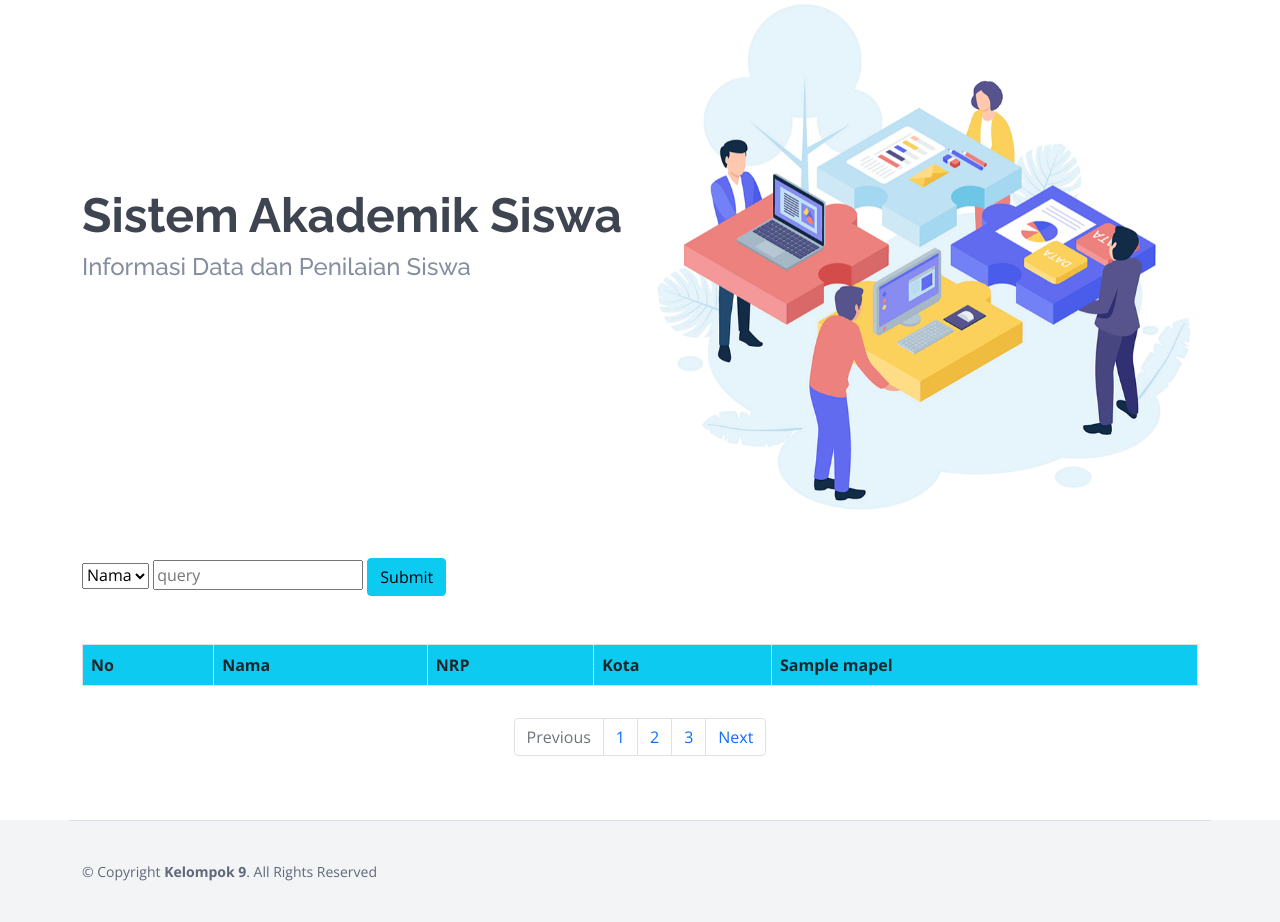
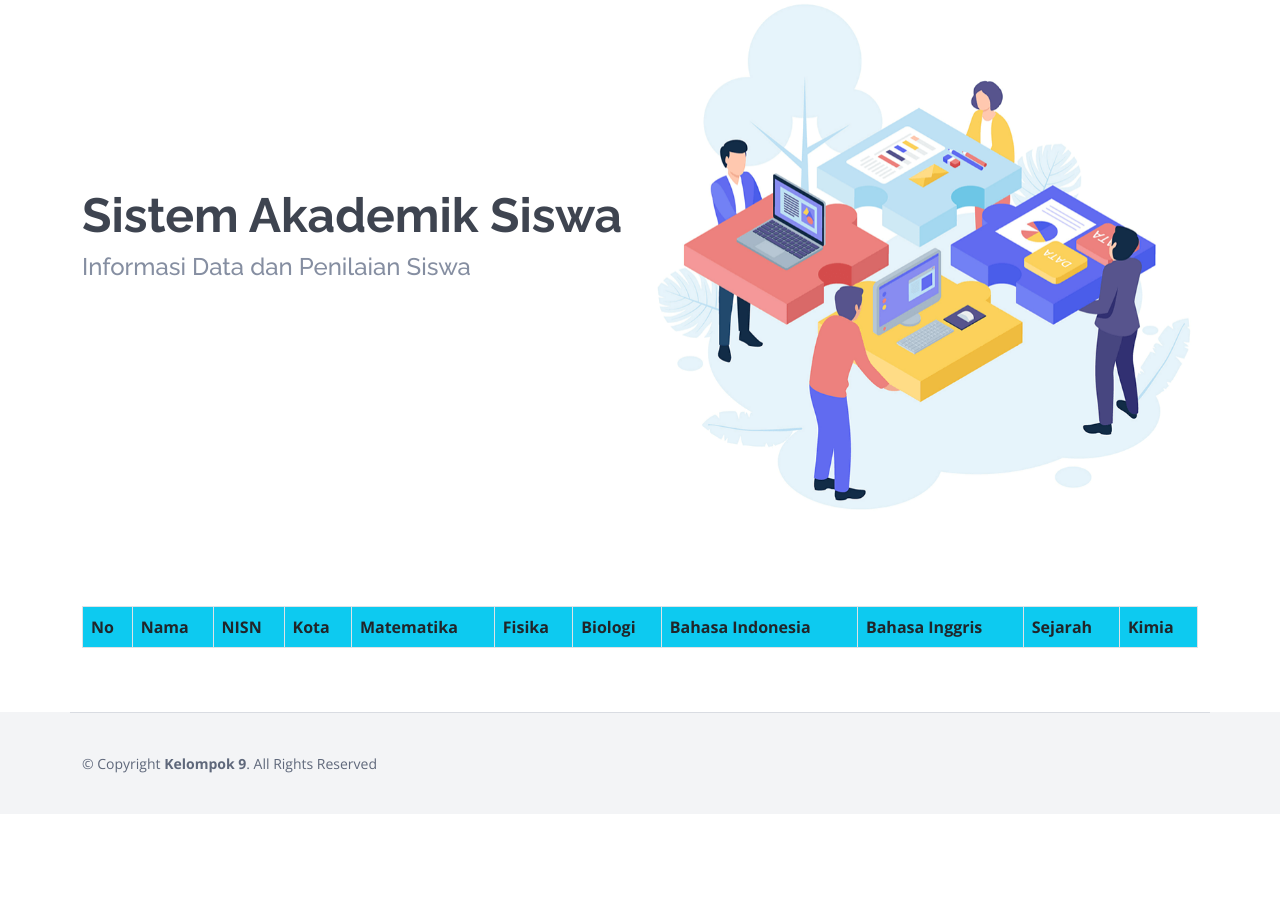
Before and after one commit to KevinNath01/Tugas1_KomputasiKlaster, a Flask app: template templates/index.html in a window 1280 px wide. Shown: the part 82-1004 px from the top of the page. After the commit the page ends 855 px from the top, so only its background shows below. Run offline with Flask 2, Linux system fonts and the light colour scheme; the template is opened without the code that fills it: most values are stand-ins (such as "Sample title", 1, 10 or a date in 2020); lists and menus that the app fills with data are empty; parts of the project's set-up code (start-up, migrations or seed data) failed here and were passed over; some libraries are stand-ins or nearby versions.

Commit message:
create table nilai

```diff
--- a/app.py
+++ b/app.py
@@ -1,23 +1,12 @@
 from flask.app import Flask
 from flask.templating import render_template
 from flask import request
-from sql_helper import select_nilai, detail_siswa
-
+from sql_helper import detail_siswa
 app = Flask(__name__)
 
-rows = []
-res = select_nilai()
-mapel = ["Matematika", "Fisika", "Biologi", "Bahasa Indonesia", "Bahasa Inggris", "Sejarah", "Kimia"]
-for i in range(len(res)//7):
-    nama, nrp, kota = (detail_siswa(i + 1))
-    nrp = nrp.rjust(14, '0')
-    rows.append([nama, nrp, kota])
-    row = res[i:i+7]
-    _, nilai, _ = zip(*row)
-    nilai = list(map(float, nilai))
-    rows[i].append(nilai)
+res = detail_siswa()
 
 @app.route("/")
 def index():
     page = request.args.get('page', 0, type=int)
-    return render_template('index.html', rows=rows, mapel=mapel, enumerate=enumerate, page=page)
+    return render_template('index.html', res=res, enumerate=enumerate, page=page)
--- a/sql_helper.py
+++ b/sql_helper.py
@@ -37,7 +37,7 @@ def select_nilai():
     except Error as e:
         print("Error while connecting to MySQL", e)
 
-def detail_siswa(id_siswa):
+def detail_siswa():
     try:
         conn = msql.connect(host='localhost', user='root', password='')
         if conn.is_connected():
@@ -49,8 +49,8 @@ def detail_siswa(id_siswa):
         conn = msql.connect(host='localhost', database='kluster', user='root', password='')
         if conn.is_connected():
             cursor = conn.cursor()
-            cursor.execute(f"SELECT `siswa`.`nama_siswa`, `siswa`.`nisn`, `kota`.`nama_kota` FROM `siswa` INNER JOIN `kota` ON `siswa`.`id_kota` = `kota`.`id_kota` WHERE `siswa`.`id_siswa` = {id_siswa};")
-            record = cursor.fetchone()
+            cursor.execute(f"SELECT `nilai`.`id_siswa`,`siswa`.`nama_siswa`,`siswa`.`nisn`,`kota`.`nama_kota`,MAX(CASE WHEN `nilai`.`id_mapel`='1' THEN `nilai`.`nilai` END) 'Matematika',MAX(CASE WHEN `nilai`.`id_mapel`='2' THEN `nilai`.`nilai` END) 'Fisika',MAX(CASE WHEN `nilai`.`id_mapel`='3' THEN `nilai`.`nilai` END) 'Biologi',MAX(CASE WHEN `nilai`.`id_mapel`='3' THEN `nilai`.`nilai` END) 'Bahasa Indonesia',MAX(CASE WHEN `nilai`.`id_mapel`='3' THEN `nilai`.`nilai` END) 'Bahasa Inggris',MAX(CASE WHEN `nilai`.`id_mapel`='3' THEN `nilai`.`nilai` END) 'Sejarah',MAX(CASE WHEN `nilai`.`id_mapel`='3' THEN `nilai`.`nilai` END) 'Kimia' FROM nilai INNER JOIN `siswa` ON `siswa`.`id_siswa` = `nilai`.`id_siswa` INNER JOIN `kota` ON `kota`.`id_kota`= `siswa`.`id_kota` GROUP BY `nilai`.`id_siswa`;")
+            record = cursor.fetchall()
             return record
     except Error as e:
         print("Error while connecting to MySQL", e)
--- a/templates/index.html
+++ b/templates/index.html
@@ -74,7 +74,7 @@
     </section><!-- End Hero -->
 
     <main id="main">
-        <div class="container">
+        <!-- <div class="container">
             <form action="" method="POST">
                 <select name="dropdown">
                     <option value="Computer Architecture" selected>Nama</option>
@@ -84,7 +84,7 @@
                 <input class="input" type="text" id="query" name="query" placeholder="query">
                 <button type="button" class="btn btn-info" name="submit">Submit</button>
             </form>
-        </div>
+        </div> -->
         <!-- ======= Featured Services Section ======= -->
         <section id="featured-services" class="featured-services">
             <div class="container mt-5 table-responsive">
@@ -93,31 +93,39 @@
                         <tr>
                             <th scope="col">No</th>
                             <th scope="col">Nama</th>
-                            <th scope="col">NRP</th>
+                            <th scope="col">NISN</th>
                             <th scope="col">Kota</th>
-                            {% for mk in mapel %}
-                            <th scope="col">{{ mk }}</th>
-                            {% endfor %}
+                            <th scope="col">Matematika</th>
+                            <th scope="col">Fisika</th>
+                            <th scope="col">Biologi</th>
+                            <th scope="col">Bahasa Indonesia</th>
+                            <th scope="col">Bahasa Inggris</th>
+                            <th scope="col">Sejarah</th>
+                            <th scope="col">Kimia</th>
 
                         </tr>
                     </thead>
                     <tbody>
-                        {% for i, row in enumerate(rows[page*10:page*10+10]) %}
+                        {% for i, row in enumerate(res[page*10:page*10+10]) %}
                         <tr>
                             <th scope="row">{{ page * 10 + i + 1 }}</th>
-                            <td>{{ row[0] }}</td>
                             <td>{{ row[1] }}</td>
                             <td>{{ row[2] }}</td>
-                            {% for n in row[3] %}
-                            <td>{{ n }}</td>
-                            {% endfor %}
+                            <td>{{ row[3] }}</td>
+                            <td>{{ row[4] }}</td>
+                            <td>{{ row[5] }}</td>
+                            <td>{{ row[6] }}</td>
+                            <td>{{ row[7] }}</td>
+                            <td>{{ row[8] }}</td>
+                            <td>{{ row[9] }}</td>
+                            <td>{{ row[10] }}</td>
                         </tr>
                         {% endfor %}
                     </tbody>
                 </table>
 
             </div>
-            <div class="mt-3">
+            <!-- <div class="mt-3">
                 <nav aria-label="Page navigation example">
                     <ul class="pagination justify-content-center">
                         <li class="page-item disabled">
@@ -131,7 +139,7 @@
                         </li>
                     </ul>
                 </nav>
-            </div>
+            </div> -->
         </section><!-- End Featured Services Section -->
     </main><!-- End #main -->
 
```
Also changed, not shown: insert_nilai.py (added, +41 -0 lines).
